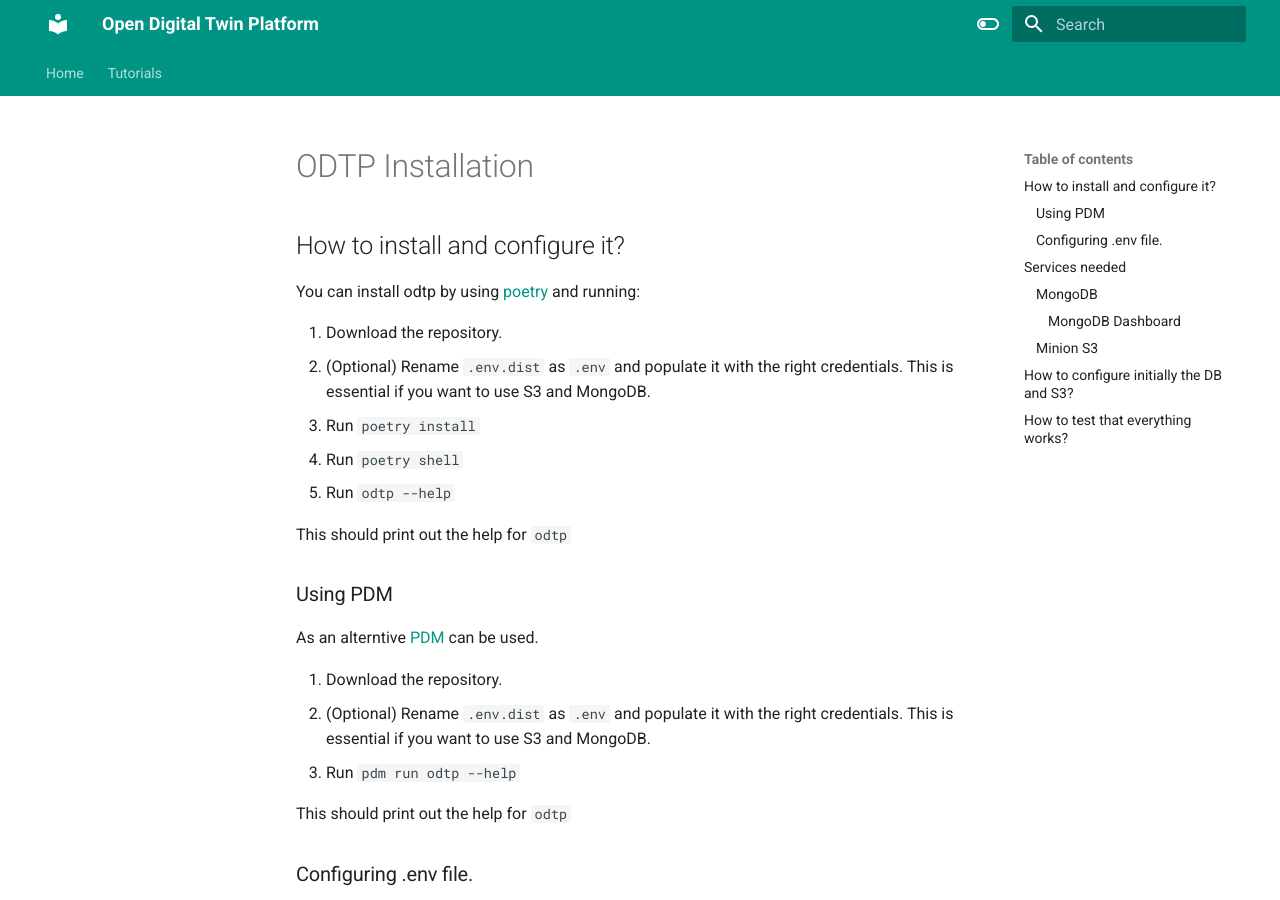
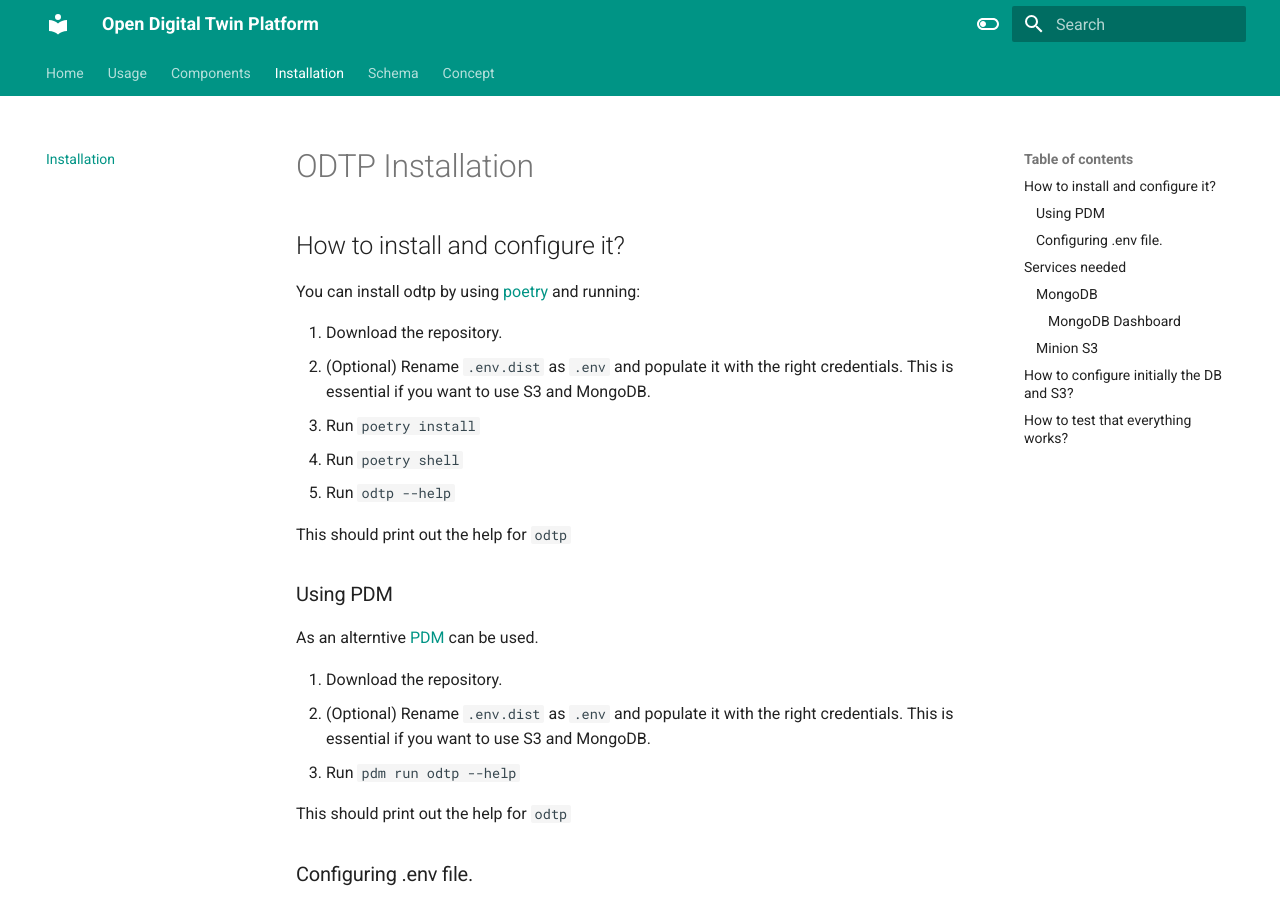
Before and after one commit to odtp-org/odtp-manuals, an MkDocs documentation site: the page built from docs/odtp_installation.md, in a window 1280 px wide and 900 px high. Built offline with MkDocs 1.6.1 and Material for MkDocs 9.7.7, drawn with Linux system fonts in a browser that asks for light colours.

Commit message:
feat(mkdocs.yml): add features to the configurations
add mermaid support
add new pages

```diff
--- a/mkdocs.yml
+++ b/mkdocs.yml
@@ -5,6 +5,7 @@ theme:
   features:
     - navigation.tabs
     - navigation.sections
+    - navigation.tracking
     - toc.follow
     - navigation.top
     - search.suggest
@@ -43,6 +44,11 @@ markdown_extensions:
       alternate_style: true
   - pymdownx.mark
   - attr_list
+  - pymdownx.superfences:
+      custom_fences:
+        - name: mermaid
+          class: mermaid
+          format: !!python/name:pymdownx.superfences.fence_code_format
 
 copyright: |
   &copy; 2023 SDSC / CSFM
@@ -50,7 +56,13 @@ copyright: |
 # Page tree
 nav:
   - Home: index.md
-  - Tutorials:
+  - Usage:
     - Getting started: tutorials/getting-started.md
     - Users and Digital Twins: tutorials/users-and-digital-twins.md
     - Components and Versions: tutorials/components-and-versions.md
+    - Executions: tutorials/executions.md
+    - Run Executions: tutorials/run-executions.md
+  - Components: odtp_components.md
+  - Installation: odtp_installation.md
+  - Schema: odtp_schema.md
+  - Concept: odtp_concept.md
```
